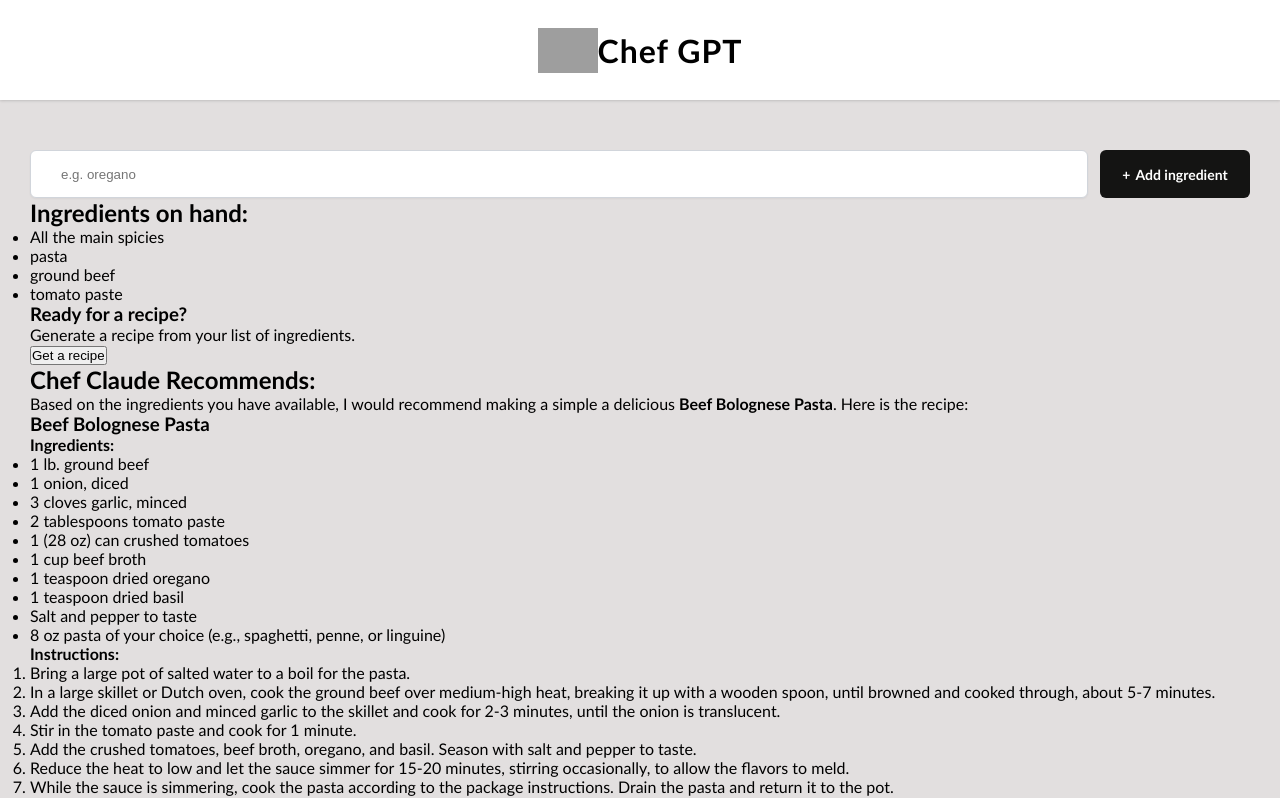
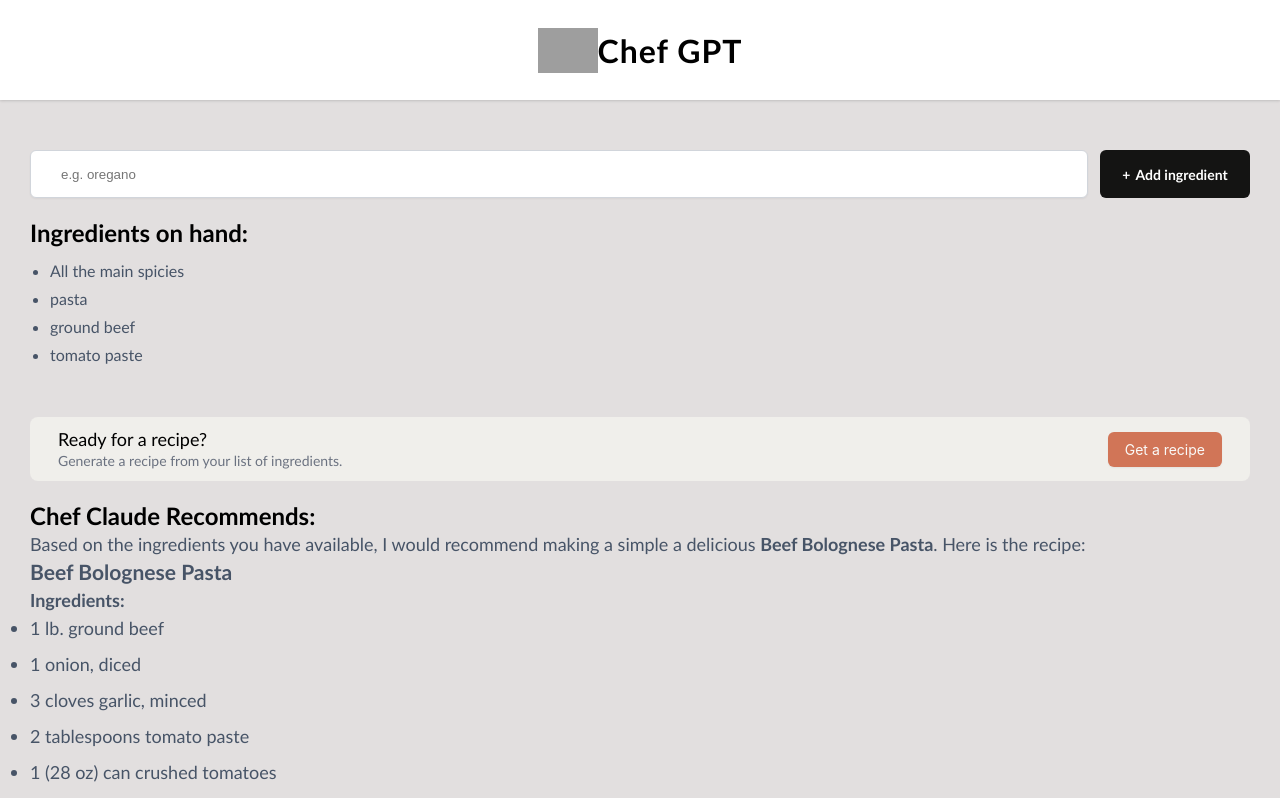
Before and after one commit to basarathyasin/chef-gpt, a React (Vite) app: page / in a window 1280 px wide. Shown: the top 798 px of the page. Built offline with nearby package versions, Linux system fonts and the light colour scheme; grey boxes are pictures that could not be loaded.

Commit message:
Add section style

```diff
--- a/src/index.css
+++ b/src/index.css
@@ -86,3 +86,62 @@
   content: "+";
   margin-right: 5px;
 }
+
+ul.ingredients-list {
+    margin-bottom: 48px;
+    padding-left: 20px;
+    padding-top: 10px;
+}
+
+ul.ingredients-list > li {
+    color: #475467;
+    line-height: 28px;
+
+}
+
+section > h2{
+  padding-top: 20px;
+
+}
+.get-recipe-container {
+    display: flex;
+    justify-content: space-between;
+    align-items: center;
+    border-radius: 8px;
+    background: #F0EFEB;
+    padding: 10px 28px;
+}
+
+.get-recipe-container h3 {
+    font-size: 1.125rem;
+    font-weight: 500;
+    line-height: 24px;
+}
+
+.get-recipe-container p {
+    color: #6B7280;
+    font-size: 0.875rem;
+    line-height: 20px;
+}
+
+.get-recipe-container button {
+    border: none;
+    border-radius: 6px;
+    background: #D17557;
+    box-shadow: 0px 1px 2px 0px rgba(0, 0, 0, 0.05);
+    color: #FAFAF8;
+    padding: 9px 17px;
+    font-family: Inter, sans-serif;
+    font-size: 0.875rem;
+    cursor: pointer;
+}
+.suggested-recipe-container {
+    color: #475467;
+    line-height: 28px;
+    font-size: 1.125rem;
+    font-weight: 400;
+}
+
+.suggested-recipe-container ul li, .suggested-recipe-container ol li {
+    margin-bottom: 8px;
+}
```
